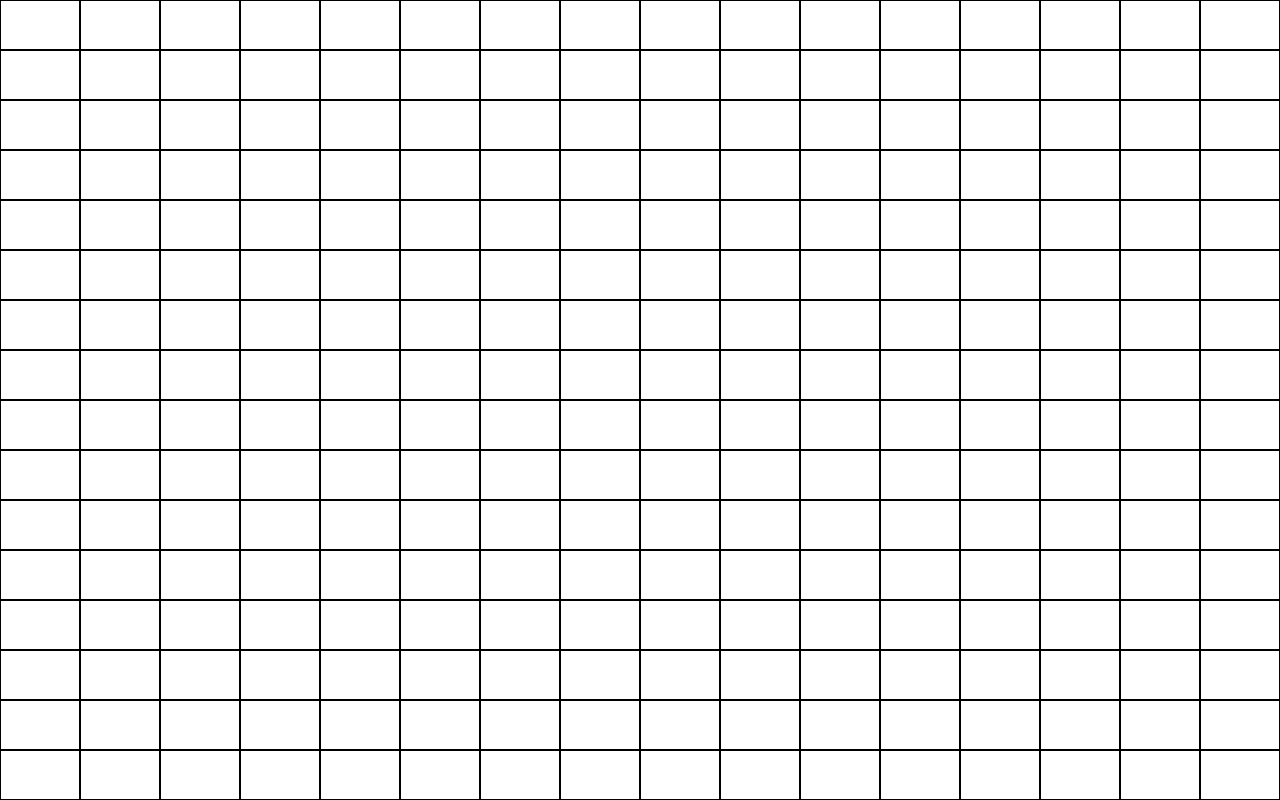
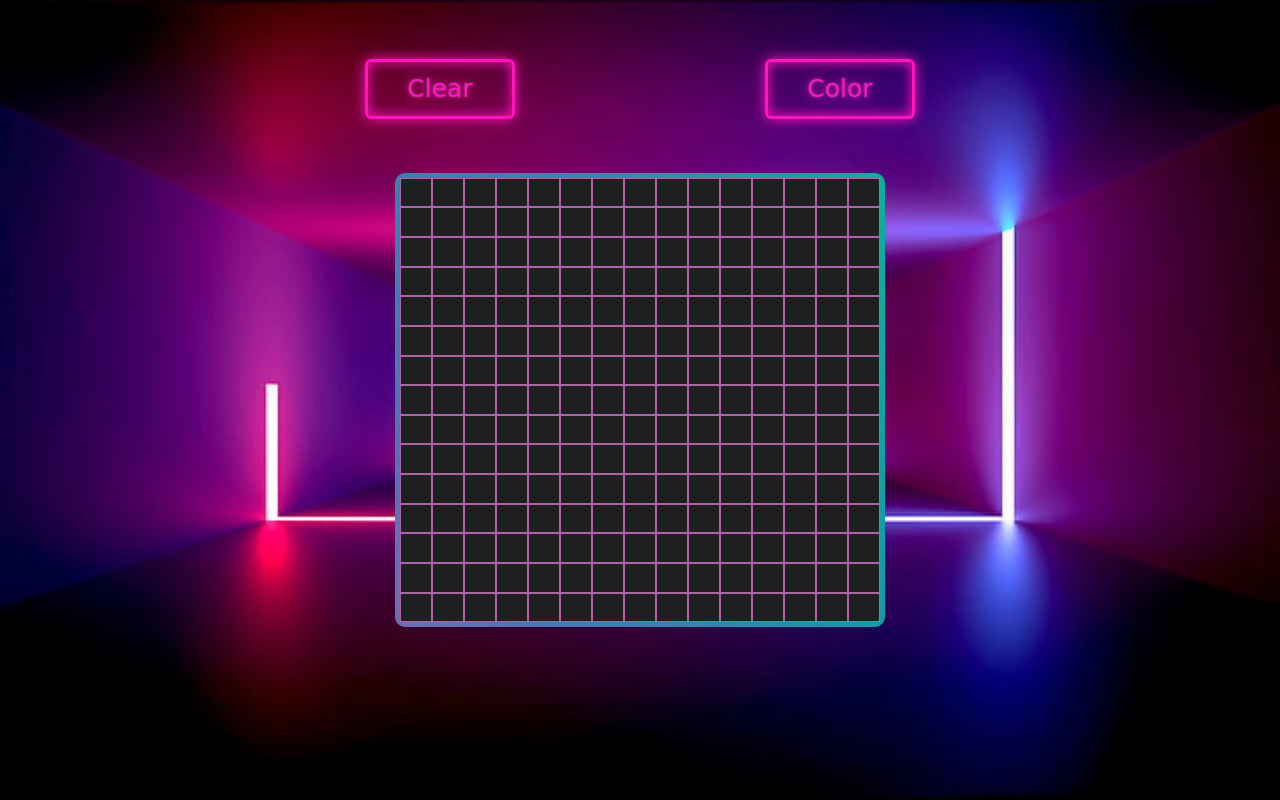
Before and after one commit to bakeris/etch-a-sketch, a plain HTML site: page index.html in a window 1280 px wide. Drawn offline with Linux system fonts and the light colour scheme.

Commit message:
added css styles

```diff
--- a/app.css
+++ b/app.css
@@ -1,15 +1,100 @@
 body {
-    min-height: 100vh;
+    height: auto;
     margin: 0;
+    background-image: url('/background.jpeg');
+    background-size:cover;
+    background-repeat: no-repeat;
+
 }
 .container {
-    height: 100vh;
+    height:100vh;
+    display: flex;
+    flex-direction: column;
+    align-items: center;
+}
+#header {
+    width: 100vh;
+    display: flex;
+    flex-direction: row;
+    justify-content: space-around;
+    flex: 2;
+}
+#content {
+    flex: 5;
+}
+#footer {
+    flex: 1;
+}
+#bottom {
+    flex: 1;
+}
+#mainContainer {
     display: grid;
-    grid-template-columns: repeat(16, 1fr);
-    grid-template-rows: repeat(16, 1fr);
+    grid-template-columns:;
+    grid-template-rows:;
     background-color: white;
-    position: inherit;
+    height: 100%;
+    width: 60vh;
+    --borderWidth: 5px;
+    background: #1D1F20;
+    position: relative;
+    border-radius: var(--borderWidth)
 }
 .square {
-    border: solid 1px black;
+    border: solid 1px rgb(177, 98, 160);
 }
+
+#mainContainer:after {
+    content: '';
+    position: absolute;
+    top: calc(-1 * var(--borderWidth));
+    left: calc(-1 * var(--borderWidth));
+    height: calc(100% + var(--borderWidth) * 2);
+    width: calc(100% + var(--borderWidth) * 2);
+    background: linear-gradient(60deg, #f79533, #f37055, #ef4e7b, #a166ab, #5073b8, #1098ad, #07b39b, #6fba82);
+    border-radius: calc(2 * var(--borderWidth));
+    z-index: -1;
+    animation: animatedgradient 3s ease alternate infinite;
+    background-size: 300% 300%;
+  }
+  :root {
+    --clr-neon: hsl(317 100% 54%);
+    --clr-bg: hsl(323 21% 16%)
+}
+
+  .neons {
+    font-size: 25px;
+    height: 60px;
+    width: 150px;
+    display: flex;
+    justify-content: center;
+    align-items: center;
+    cursor: pointer;
+    font-family: "Balsamiq Sans", cursive;
+    text-decoration: none;
+    color: var(--clr-neon);
+    border: var(--clr-neon) 3px solid;
+    background-color: transparent;
+    border-radius: 0.25em;
+    text-shadow: 0 0 0.125em hsl(0 0% 100% / 0.3), 0 0 0.45em currentColor;
+    box-shadow: inset 0 0 0.5em 0 var(--clr-neon), 0 0 0.5em 0 var(--clr-neon);
+    transition: all 0.5s
+  }
+  .neons:hover {
+    background-color: var(--clr-neon);
+    color: #fff
+}
+
+
+
+@keyframes animatedgradient {
+    0% {
+      background-position: 0% 50%;
+    }
+    50% {
+      background-position: 100% 50%;
+    }
+    100% {
+      background-position: 0% 50%;
+    }
+  }
--- a/etch.js
+++ b/etch.js
@@ -1,7 +1,10 @@
 
-const container = document.querySelector('#container');
+const container = document.querySelector('#mainContainer');
+let cNum = 15;
+let rNum = 15;
+let sqNum = cNum * rNum;
 //loops trough grid and creates divs
-for (let i=0; i<256; i++){
+for (let i=0; i<sqNum; i++){
     const square = document.createElement('div');
     square.classList.add('square');
     container.appendChild(square)
@@ -12,7 +15,16 @@ sqrs.forEach(square => {
     square.addEventListener('mouseenter',(event) => {
         event.target.style.backgroundColor = 'red';
         setTimeout(function() {
-            event.target.style.backgroundColor = "";
+            event.target.style.backgroundColor = "red";
           }, 500);
         });
 });
+
+const grid = document.getElementById('#mainContainer');
+
+const clear = document.getElementById('#clear');
+
+
+
+let columns = container.style.setProperty('grid-template-columns', 'repeat(' + cNum + ', 1fr)');;
+let rows = container.style.setProperty('grid-template-columns', 'repeat(' + rNum + ', 1fr)');
--- a/index.html
+++ b/index.html
@@ -3,13 +3,23 @@
 <head>
     <meta charset="UTF-8">
     <meta http-equiv="X-UA-Compatible" content="IE=edge">
+    <link href='https://fonts.googleapis.com/css?family=Open+Sans' rel='stylesheet' type='text/css'>
     <meta name="viewport" content="width=device-width, initial-scale=1.0">
     <title>Etch-a-sketch</title>
     <link rel="stylesheet" href="app.css">
 </head>
 <body>
-    <div id="container" class="container">
-
+    <div id= "box" class = 'container'>
+        <div id = 'header' class="container">
+            <button class="neons" id = 'clear'>Clear</button>
+            <button class="neons" id = 'color'>Color</button>
+        </div>
+        <div id = 'content' class ='container'>
+            <div id = "mainContainer" class='grid'></div>
+        </div>
+        <div id = 'footer' class="container">
+        </div>
+        <div id = 'bottom' class="container"></div>
     </div>
 </body>
 <script src="etch.js"></script>
```
Also changed, not shown: background.jpeg (added), 1 other file.
